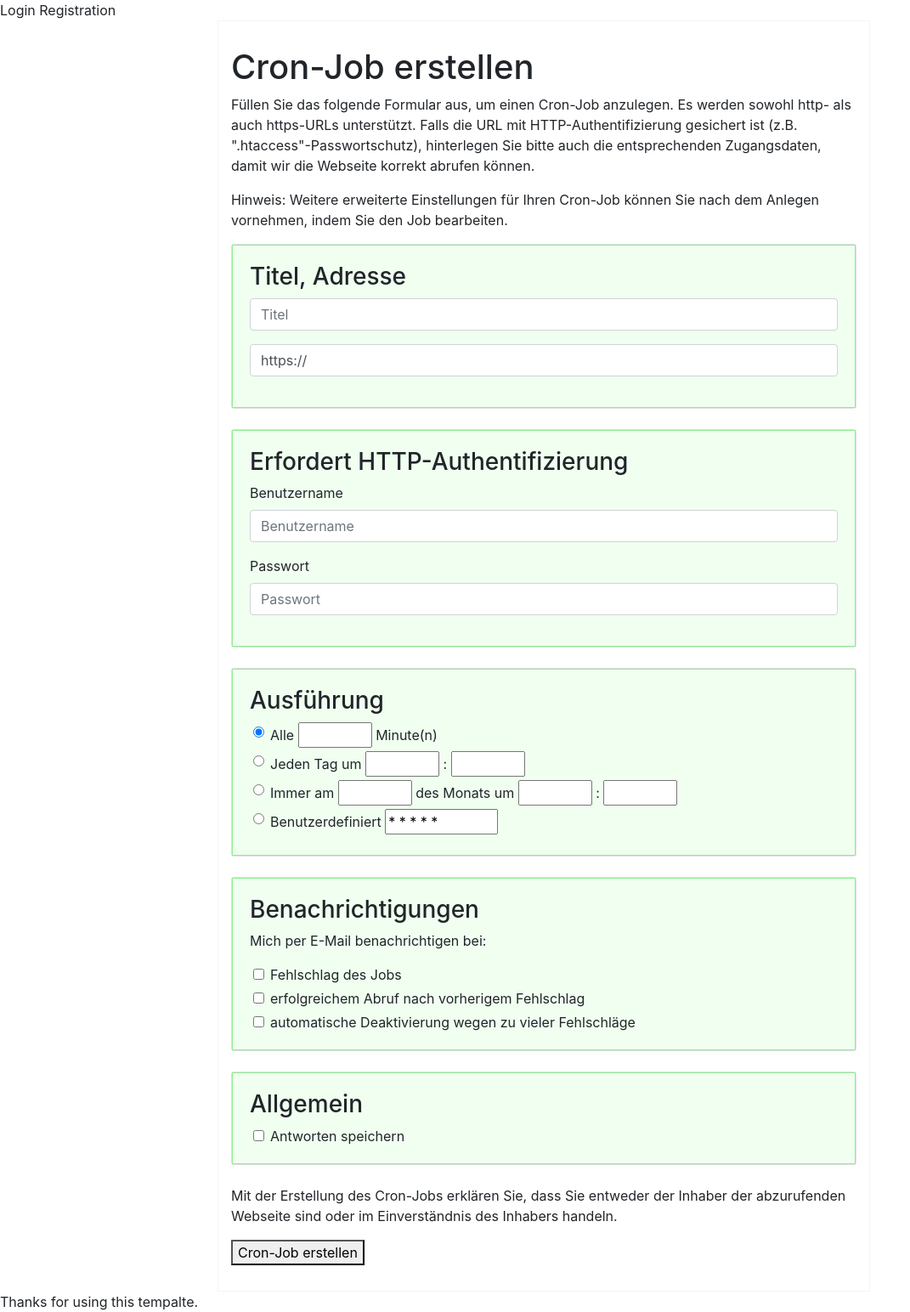
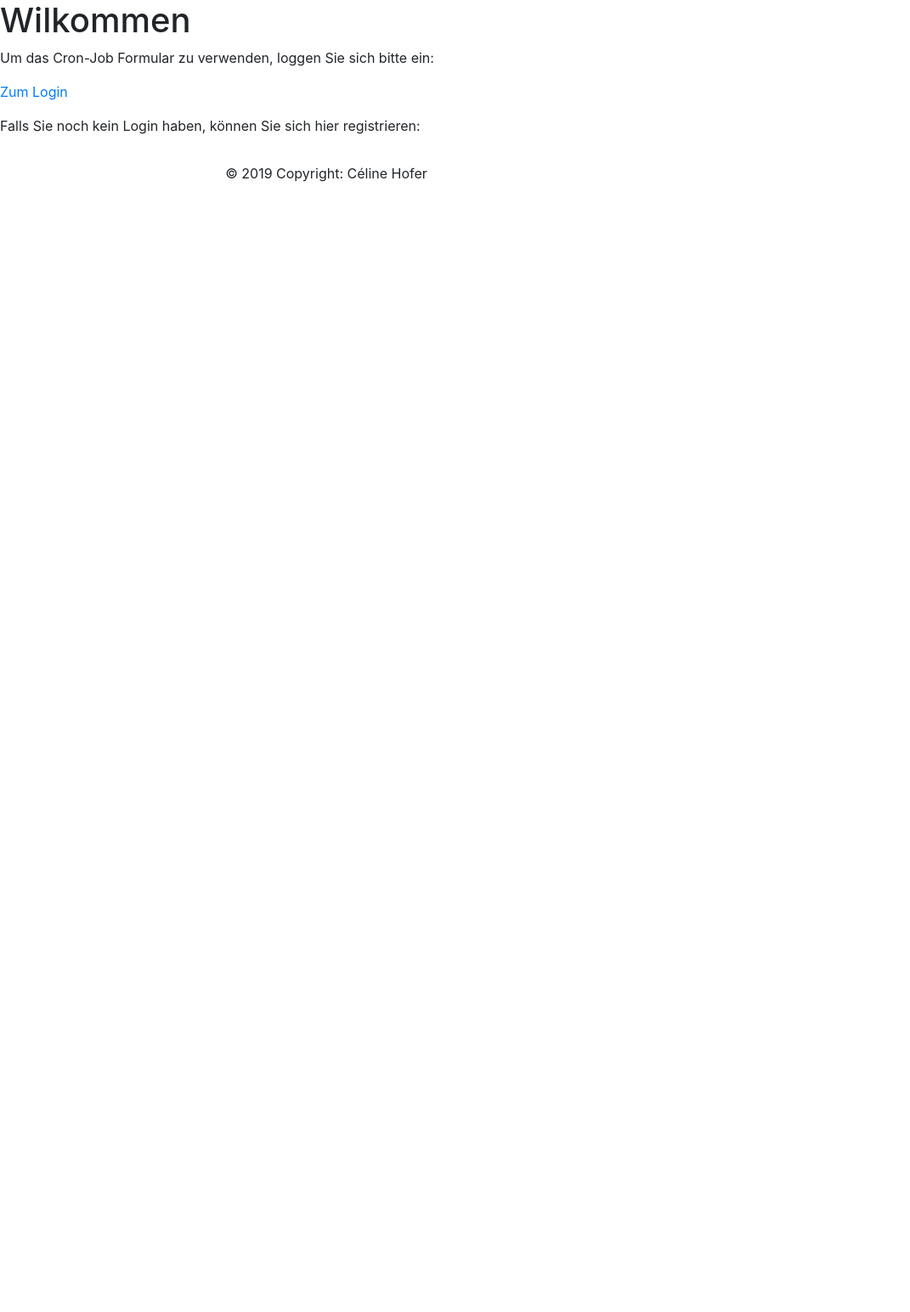
Before and after one commit to celinehofer/Modul307, a Django app: page / in a window 1280 px wide. Shown: the whole page at 85% size, without its empty margins (0-1071 px from the left). After the commit the page ends 214 px from the top, so only its background shows below. Run offline with Django 3.2, Linux system fonts and the light colour scheme; some libraries are stand-ins or nearby versions.

Commit message:
Login / Logout / Footer

```diff
--- a/cronjob/models.py
+++ b/cronjob/models.py
@@ -27,3 +27,8 @@ class Cronjob(models.Model):
 
     #save response
     saveResponse = models.BooleanField(default=False)
+
+
+# class Accounts(models.Model):
+#     userNameLogin = models.CharField(max_length=255, null=False, default='')
+#     passwordLogin = models.CharField(max_length=255, null=False, default='')
--- a/cronjob/views.py
+++ b/cronjob/views.py
@@ -1,9 +1,14 @@
 from django.shortcuts import render
 from django.http import HttpResponse
 from .models import Cronjob
+#def login(request):
 
 
 def index(request):
+    return render(request, "cronjob/home.html")
+
+
+def cronjobs(request):
     if request.method == 'POST':
         job = Cronjob()
         job.title = request.POST.get("title")
--- a/static/css/style.css
+++ b/static/css/style.css
@@ -1,3 +1,5 @@
+/*cronsite*/
+
 #main{
     padding-top: 30px;
     padding-bottom: 30px;
@@ -26,3 +28,10 @@ h3{
     border-style: solid;
     border-color: whitesmoke;
     }
+
+
+/*home*/
+h1{    width: 60%;
+}
+
+/*Header base*/
--- a/templates/base.html
+++ b/templates/base.html
@@ -1,20 +1,21 @@
 {% load static %}
 <!DOCTYPE html>
-<html lang="en">
-
+<html lang="en" class="full-height">
 <head>
     <meta charset="UTF-8">
-    <link rel="stylesheet" type="text/css" href="{% static 'css/style.css' %}">
+    <!--Import CSS-File and Bootstrap-->
+         <link rel="stylesheet" type="text/css" href="{% static 'css/style.css' %}">
     <link rel="stylesheet" href="https://stackpath.bootstrapcdn.com/bootstrap/4.3.1/css/bootstrap.min.css"
           integrity="sha384-ggOyR0iXCbMQv3Xipma34MD+dH/1fQ784/j6cY/iJTQUOhcWr7x9JvoRxT2MZw1T" crossorigin="anonymous">
-    <title>Cron-Job</title>
-    <span>Login</span> <span>Registration</span>
-</head>
 
+<!--Header Navigation-->
+
+
+<!--Footer base-->
 {% block content %} {% endblock content %}
-
 <footer>
-    Thanks for using this tempalte.
+    <div class="footer-copyright text-center py-3">© 2019 Copyright:
+        <span>Céline Hofer</span>
+  </div>
 </footer>
-
 </html>
--- a/templates/cronjob/cronsite.html
+++ b/templates/cronjob/cronsite.html
@@ -4,7 +4,8 @@
 {% block content %}
     <html lang="en">
     <body>
-    <form action="{% url 'index' %}" method="POST">
+
+    <form action="{% url 'cronjobs' %}" method="POST">
         {% csrf_token %}
         <table id="dfkdlfj"></table>
         <div class="container" id="main">
--- /dev/null
+++ b/templates/cronjob/home.html
@@ -0,0 +1,22 @@
+{% extends 'base.html' %}
+{% load static %}
+<!DOCTYPE html>
+{% csrf_token %}
+<html lang="en">
+    <meta charset="UTF-8">
+<body>
+{% block content %}
+    {% block title %}<h1>Wilkommen</h1>{% endblock %}
+{% if user.is_authenticated %}
+  Hi {{ user.username }}!
+    <p></p>
+    <p><a href="{% url "logout" %}">logout</a></p>
+{% else %}
+  <p>Um das Cron-Job Formular zu verwenden, loggen Sie sich bitte ein:</p>
+  <a href="{% url 'login' %}">Zum Login</a>
+    <p></p>
+    <p>Falls Sie noch kein Login haben, können Sie sich hier registrieren:</p>
+{% endif %}
+{% endblock %}
+</body>
+</html>
--- a/webcron/settings.py
+++ b/webcron/settings.py
@@ -121,3 +121,5 @@ USE_TZ = True
 
 STATIC_URL = '/static/'
 STATICFILES_DIRS = (os.path.join(BASE_DIR, 'static'),)
+LOGIN_REDIRECT_URL = 'cronjobs'
+LOGOUT_REDIRECT_URL = 'home'
--- a/webcron/urls.py
+++ b/webcron/urls.py
@@ -14,10 +14,13 @@ Including another URLconf
     2. Add a URL to urlpatterns:  path('blog/', include('blog.urls'))
 """
 from django.contrib import admin
-from django.urls import path
-from cronjob import views
+from django.urls import path, include
+from cronjob import views as cronjobViews
+
 
 urlpatterns = [
     path('admin/', admin.site.urls),
-    path('', views.index, name="index")
+    path('cronjobs', cronjobViews.cronjobs, name="cronjobs"),
+    path('accounts/', include('django.contrib.auth.urls')),
+    path('', cronjobViews.index, name='home'),
 ]
```
Also changed, not shown: templates/registration/login.html (+13 -5 lines).
